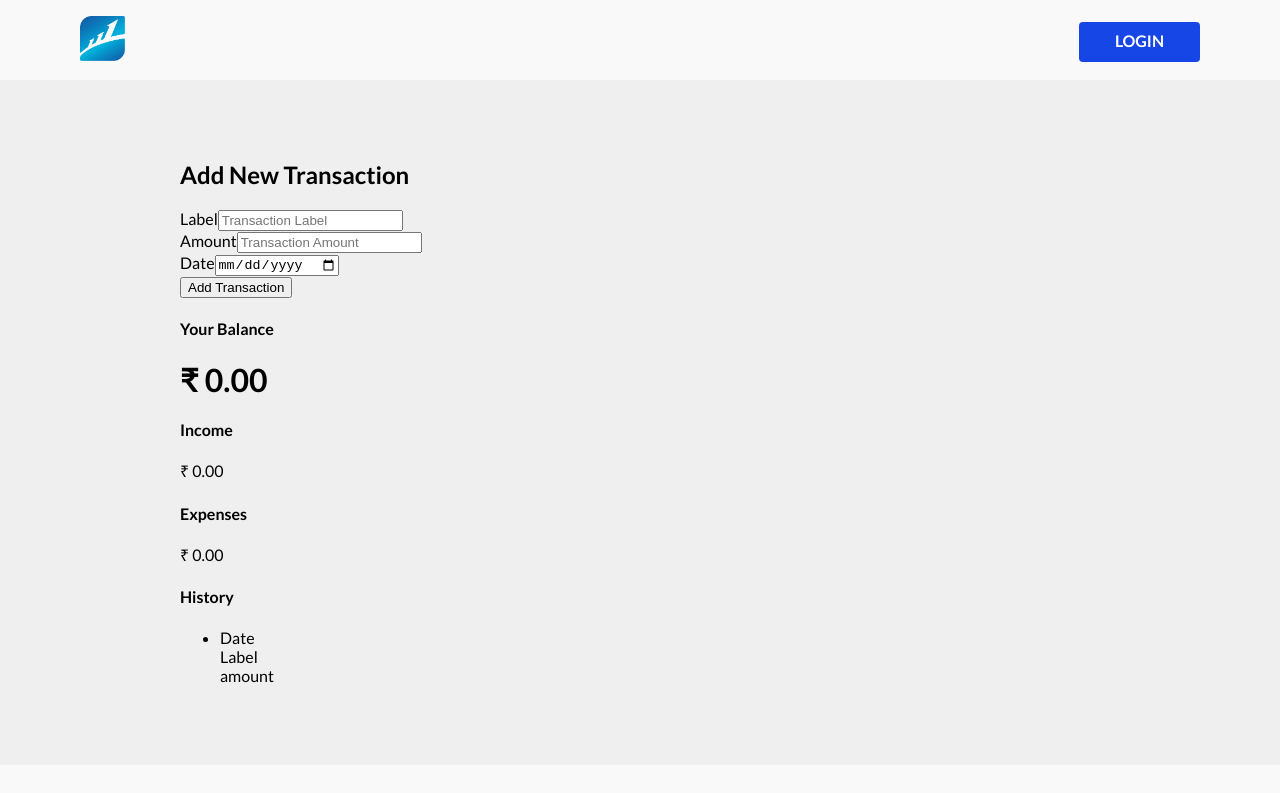
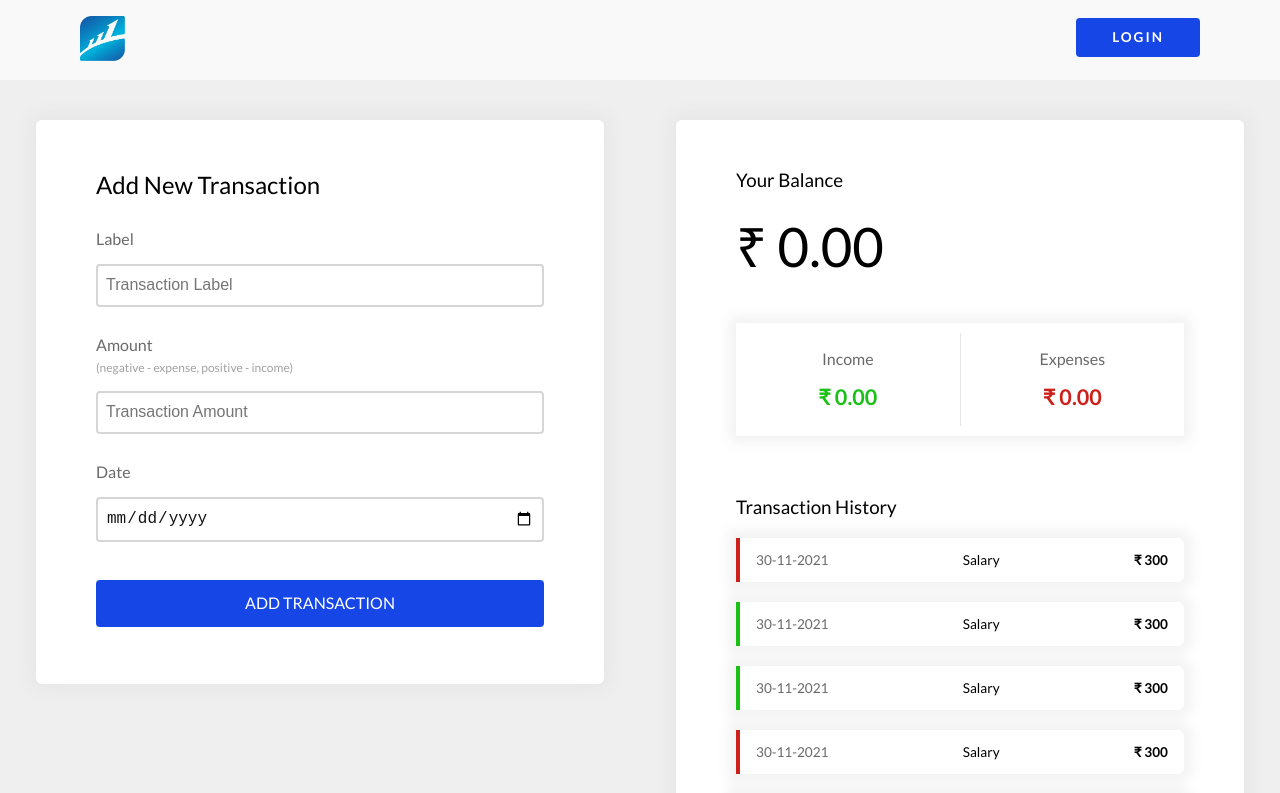
Before and after one commit to arravind-r/Simple-React-Accounting-App, a React (Create React App) app: page / in a window 1280 px wide. Shown: the top 793 px of the page. Built offline with nearby package versions, Linux system fonts and the light colour scheme.

Commit message:
Added Styling

```diff
--- a/public/index.html
+++ b/public/index.html
@@ -15,7 +15,7 @@
     <link rel="preconnect" href="https://fonts.googleapis.com" />
     <link rel="preconnect" href="https://fonts.gstatic.com" crossorigin />
     <link
-      href="https://fonts.googleapis.com/css2?family=Lato:wght@300;400;700&display=swap"
+      href="https://fonts.googleapis.com/css2?family=Lato:wght@400;700&display=swap"
       rel="stylesheet"
     />
     <!--
--- a/src/components/AddTransactions.js
+++ b/src/components/AddTransactions.js
@@ -14,7 +14,10 @@ export const AddTransactions = () => {
           />
         </div>
         <div className="transaction-amount">
-          <label htmlFor="transactionAmount">Amount</label>
+          <label htmlFor="transactionAmount">Amount
+
+          </label>
+          <span>(negative - expense, positive - income)</span>
           <input
             type="number"
             name="transactionAmount"
--- a/src/components/Balance.js
+++ b/src/components/Balance.js
@@ -3,7 +3,7 @@ import React from "react";
 export const Balance = () => {
   return (
     <div>
-      <h4>Your Balance</h4>
+      <h3>Your Balance</h3>
       <h1>₹ 0.00</h1>
     </div>
   );
--- a/src/components/IncomeExpense.js
+++ b/src/components/IncomeExpense.js
@@ -2,14 +2,14 @@ import React from "react";
 
 export const IncomeExpense = () => {
   return (
-    <div>
-      <div>
-        <h4>Income</h4>
-        <p>₹ 0.00</p>
+    <div className="income-expense-wrap">
+      <div className="income">
+        <p>Income</p>
+        <h4>₹ 0.00</h4>
       </div>
-      <div>
-        <h4>Expenses</h4>
-        <p>₹ 0.00</p>
+      <div className="expense">
+        <p>Expenses</p>
+        <h4>₹ 0.00</h4>
       </div>
     </div>
   );
--- a/src/components/MainContainer.js
+++ b/src/components/MainContainer.js
@@ -12,7 +12,6 @@ export const MainContainer = () => {
         <AddTransactions />
       </div>
       <div className="right-section">
-        <div className="right-wrap">
         <div className="balance-container">
           <Balance />
         </div>
@@ -24,6 +23,5 @@ export const MainContainer = () => {
         </div>
       </div>
     </div>
-    </div>
   );
 };
--- a/src/components/SingleTransaction.js
+++ b/src/components/SingleTransaction.js
@@ -3,10 +3,71 @@ import React from "react";
 export const SingleTransaction = () => {
   return (
     <div>
-      <li>
-        <div>Date</div>
-        <div>Label</div>
-        <div>amount</div>
+      <li className="left-border-minus">
+        <div className="date">30-11-2021</div>
+        <div className="label">Salary</div>
+        <div className="amount">₹ 300</div>
+        <button
+          className="delete-btn"
+          // onClick={() => deleteTransaction(transaction.id)}
+        >
+          x
+        </button>
+      </li>
+
+      <li className="left-border-plus">
+        <div className="date">30-11-2021</div>
+        <div className="label">Salary</div>
+        <div className="amount">₹ 300</div>
+        <button
+          className="delete-btn"
+        >
+          x
+        </button>
+      </li>
+
+      <li className="left-border-plus">
+        <div className="date">30-11-2021</div>
+        <div className="label">Salary</div>
+        <div className="amount">₹ 300</div>
+        <button
+          className="delete-btn"
+        >
+          x
+        </button>
+      </li>
+
+      <li className="left-border-minus">
+        <div className="date">30-11-2021</div>
+        <div className="label">Salary</div>
+        <div className="amount">₹ 300</div>
+        <button
+          className="delete-btn"
+        >
+          x
+        </button>
+      </li>
+
+      <li className="left-border-plus">
+        <div className="date">30-11-2021</div>
+        <div className="label">Salary</div>
+        <div className="amount">₹ 300</div>
+        <button
+          className="delete-btn"
+        >
+          x
+        </button>
+      </li>
+
+      <li className="left-border-minus">
+        <div className="date">30-11-2021</div>
+        <div className="label">Salary</div>
+        <div className="amount">₹ 300</div>
+        <button
+          className="delete-btn"
+        >
+          x
+        </button>
       </li>
     </div>
   );
--- a/src/components/TransactionsHistory.js
+++ b/src/components/TransactionsHistory.js
@@ -5,7 +5,7 @@ import { SingleTransaction } from "./SingleTransaction";
 export const TransactionsHistory = () => {
   return (
     <div>
-      <h4>History</h4>
+      <h3>Transaction History</h3>
       <ul>
         <SingleTransaction />
       </ul>
--- a/src/style.scss
+++ b/src/style.scss
@@ -27,15 +27,19 @@ body {
 
     li {
       list-style: none;
+      margin-top: -10px;
 
       a {
         text-transform: uppercase;
         text-decoration: none;
         color: #ffffff;
+        font-size: 0.85rem;
+        letter-spacing: 2px;
         font-weight: 700;
         background-color: #1646e6;
         border-radius: 4px;
-        padding: 9px 36px 12px;
+        padding: 11px 36px 12px;
+        margin-top: -5px !important;
 
         &:hover {
           background-color: #0d33b3;
@@ -47,7 +51,198 @@ body {
 
 /* Main Container */
 .main-container {
-  margin: 80px 180px;
+  margin: 40px 0px;
+  display: flex;
+  justify-content: space-around;
+
+  .left-section,
+  .right-section {
+    width: 35%;
+    padding: 30px 60px;
+    background-color: #ffffff;
+    border-radius: 6px;
+    box-shadow: 0 0 20px 6px rgba(92, 92, 92, 0.055);
+  }
+
+  .left-section {
+    height: 63vh;
+
+    .add-transaction-wrap {
+      h2 {
+        margin-bottom: 30px;
+        font-weight: 400;
+      }
+
+      .transaction-name,
+      .transaction-amount,
+      .transaction-date {
+        display: flex;
+        flex-direction: column;
+
+        label {
+          margin-bottom: 16px;
+          font-weight: 400;
+          color: #696969;
+        }
+
+        span{
+          margin-top: -10px;
+          margin-bottom: 16px;
+          font-size: 0.75rem;
+          color: #a1a1a1;
+        }
+
+        input {
+          margin-bottom: 28px;
+          padding: 10px 8px 11px;
+          border: 2px solid #d6d6d6 !important;
+          border-radius: 4px;
+          font-size: 1rem;
+          color: #141414;
+          outline: none;
+
+          &:focus-visible {
+            border: 2px solid #a1a1a1 !important;
+          }
+        }
+      }
+
+      button {
+        background-color: #1646e6;
+        color: #ffffff;
+        font-size: 1rem;
+        font-family: "Lato", sans-serif;
+        text-transform: uppercase;
+        padding: 13px 0 15px;
+        border-radius: 4px;
+        border: none;
+        width: 100%;
+        margin: 10px 0 30px;
+        cursor: pointer;
+
+        &:hover {
+          background-color: #0d33b3;
+        }
+      }
+    }
+  }
+
+  .right-section {
+
+    h3{
+      font-weight: 400;
+    }
+
+    h1 {
+      font-size: 3.4rem;
+      font-weight: 400;
+      margin: 0;
+    }
+
+    .income-expense-container {
+      margin: 40px 0 60px;
+      .income-expense-wrap {
+        display: flex;
+        justify-content: space-around;
+        align-items: center;
+        box-shadow: 0 0 12px 6px rgba(141, 141, 141, 0.123);
+
+        &>div{
+          flex: 1;
+          text-align: center;
+          margin: 10px 0;
+        }
+
+        .income {
+          border-right: 1px solid #e4e4e4;
+
+          p {
+            color: #696969;
+          }
+          h4 {
+            font-size: 1.35rem;
+            color: #1bc015;
+            margin: 10px 0 16px;
+          }
+        }
+
+        .expense {
+          p {
+            color: #696969;
+          }
+          h4 {
+            font-size: 1.35rem;
+            color: #cc201a;
+            margin: 10px 0 16px;
+          }
+        }
+      }
+    }
+
+    .transaction-history-container {
+      margin-top: 30px;
+
+      ul {
+        padding-left: 0;
+        margin-top: 20px;
+
+        .left-border-plus {
+          border-left: 4px solid #1bc015;
+        }
+
+        .left-border-minus {
+          border-left: 4px solid #cc201a;
+        }
+
+        li {
+          list-style: none;
+          display: flex;
+          justify-content: space-between;
+          padding: 14px 16px;
+          margin: 20px 0;
+          border-radius: 0 6px 6px 0;
+          box-shadow: 0 0 12px 8px rgba(141, 141, 141, 0.1);
+          position: relative;
+
+          .date,
+          .amount,
+          .label {
+            font-size: 0.85rem;
+          }
+
+          .date{
+            color: #696969;
+          }
+
+          .amount{
+            font-weight: 700;
+          }
+
+          button{
+            position: absolute;
+            right: -20px;
+            top: 9.5px;
+            background-color: #cc201a;
+            border: none;
+            color: #ffffff;
+            padding: 5px 7px;
+            cursor: pointer;
+            display: none;
+
+            &:hover{
+              background-color: #9c0e09;
+            }
+          }
+
+          &:hover{
+            button{
+              display: block;
+            }
+          }
+        }
+      }
+    }
+  }
 }
 
 /* Footer */
```
Lines whose indentation alone changed are shown as unchanged.
